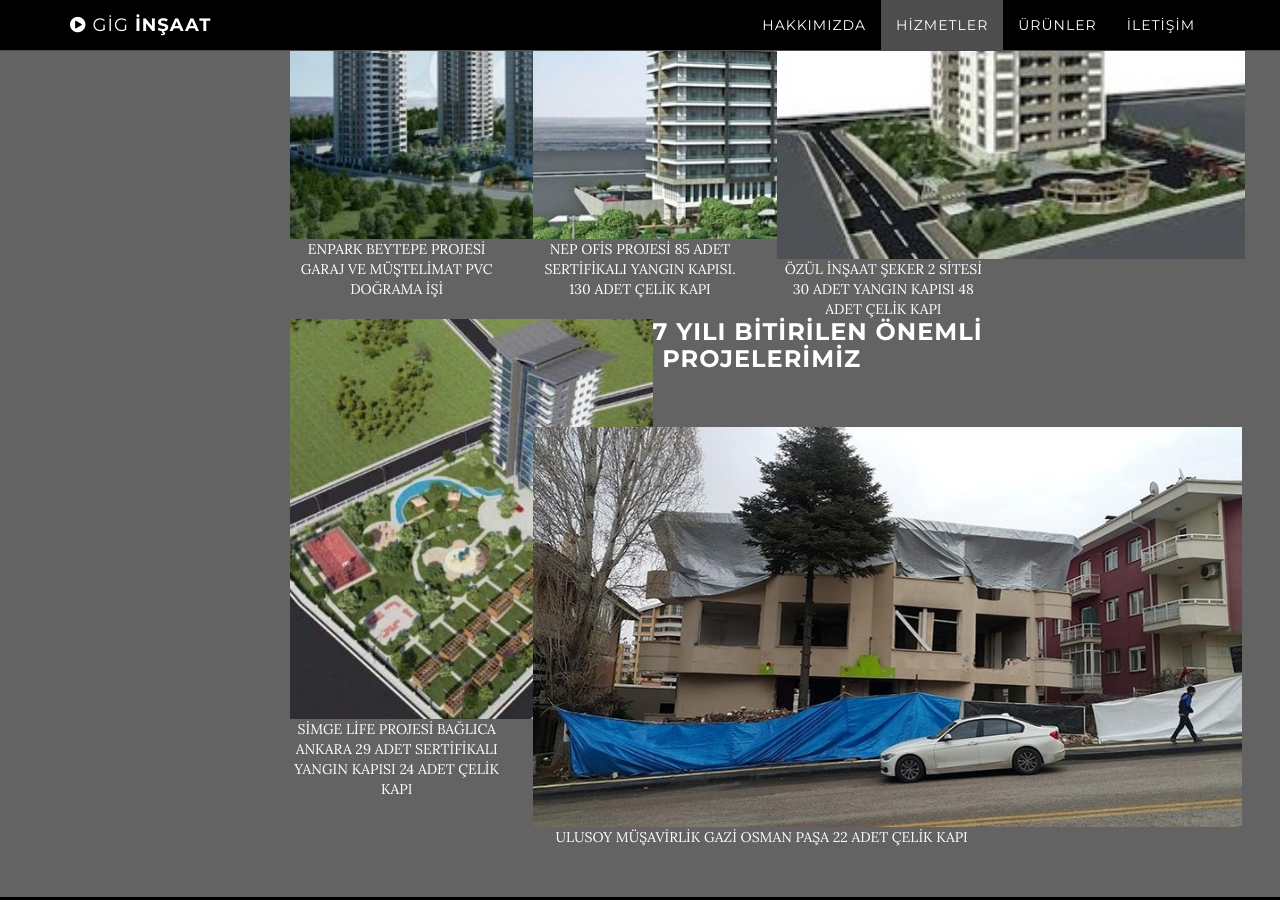
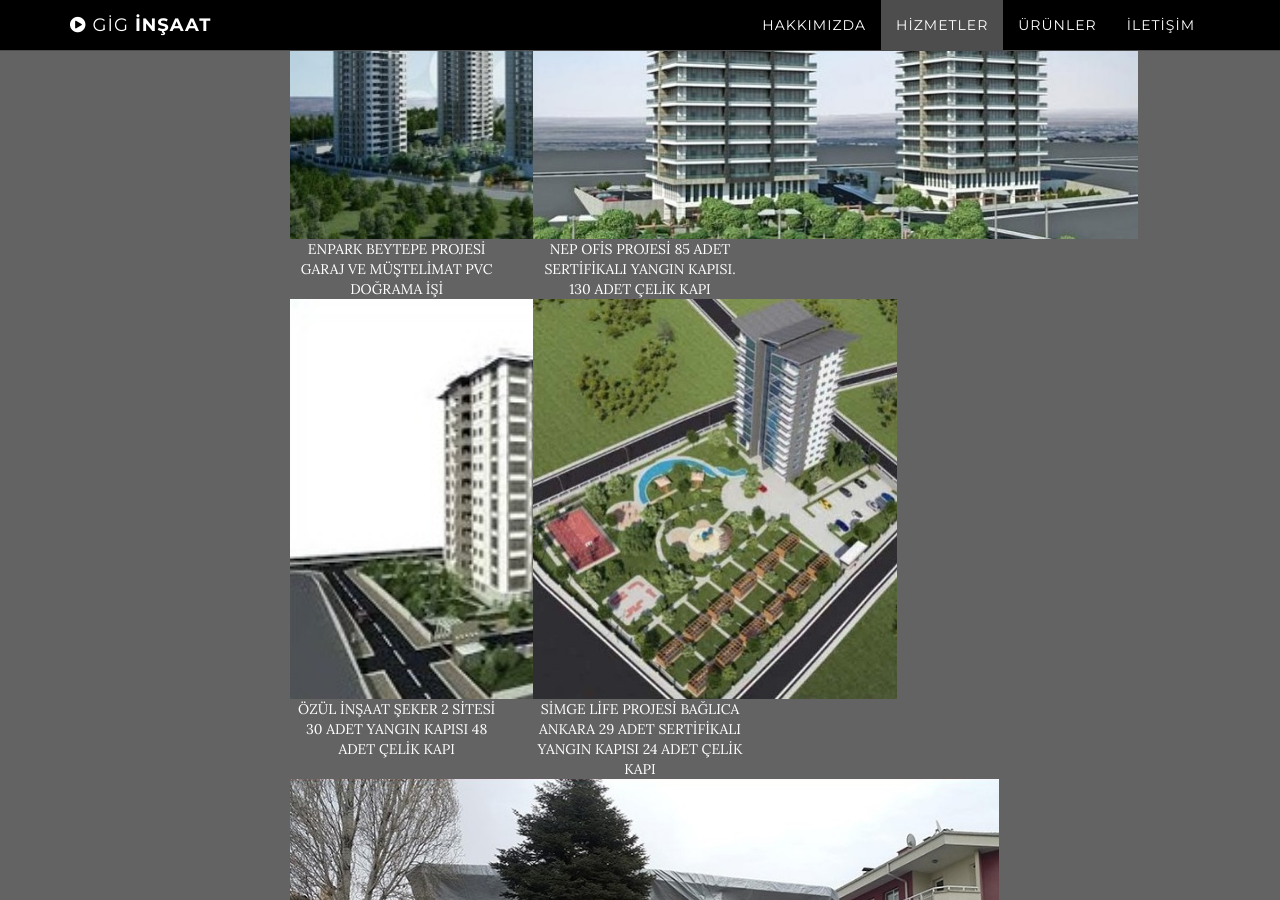
Before and after one commit to giginsaat/website, a Jekyll site: the page built from index.html, in a window 1280 px wide and 900 px high, scrolled down 2650 px. Built offline with Jekyll 4.4.1, drawn with Linux system fonts in a browser that asks for light colours.

Commit message:
Update services.html

```diff
--- a/_includes/services.html
+++ b/_includes/services.html
@@ -9,22 +9,16 @@
                     <h3>2015 -2016 YILI BİTİRİLEN ÖNEMLİ PROJELERİMİZ</h3>
 
                     <div class="col-lg-4">
-                        <img height="400px" src="img/enpark_beytepe.jpg" /> <br/> ENPARK BEYTEPE PROJESİ GARAJ VE MÜŞTELİMAT PVC  DOĞRAMA İŞİ
+                        <div><img height="400px" src="img/enpark_beytepe.jpg" /> <br/> ENPARK BEYTEPE PROJESİ GARAJ VE MÜŞTELİMAT PVC  DOĞRAMA İŞİ</div>
+                        <div><img height="400px" src="img/seker2_sitesi.jpg" /> <br/> ÖZÜL İNŞAAT ŞEKER 2 SİTESİ 30 ADET YANGIN KAPISI 48 ADET ÇELİK KAPI</div>
                     </div>
                     <div class="col-lg-4">
-                        <img height="400px" src="img/nep_ofis.jpg" /> <br/> NEP OFİS PROJESİ 85 ADET SERTİFİKALI YANGIN KAPISI. 130 ADET ÇELİK KAPI
+                        <div><img height="400px" src="img/nep_ofis.jpg" /> <br/> NEP OFİS PROJESİ 85 ADET SERTİFİKALI YANGIN KAPISI. 130 ADET ÇELİK KAPI</div>
+                        <div><img height="400px" src="img/simge_life_baglica.jpg" /> <br/> SİMGE LİFE PROJESİ BAĞLICA ANKARA 29 ADET SERTİFİKALI  YANGIN KAPISI 24 ADET ÇELİK KAPI</div>
                     </div>
 
                     <br/>
 
-                    <div class="col-lg-4">
-                        <img height="400px" src="img/seker2_sitesi.jpg" /> <br/> ÖZÜL İNŞAAT ŞEKER 2 SİTESİ 30 ADET YANGIN KAPISI 48 ADET ÇELİK KAPI
-                    </div>
-                    <div class="col-lg-4">
-                        <img height="400px" src="img/simge_life_baglica.jpg" /> <br/> SİMGE LİFE PROJESİ BAĞLICA ANKARA 29 ADET SERTİFİKALI  YANGIN KAPISI 24 ADET ÇELİK KAPI
-                    </div>
-
-                    <br/>
 
                     <h3>2016-2017 YILI BİTİRİLEN ÖNEMLİ PROJELERİMİZ</h3>
 
```
